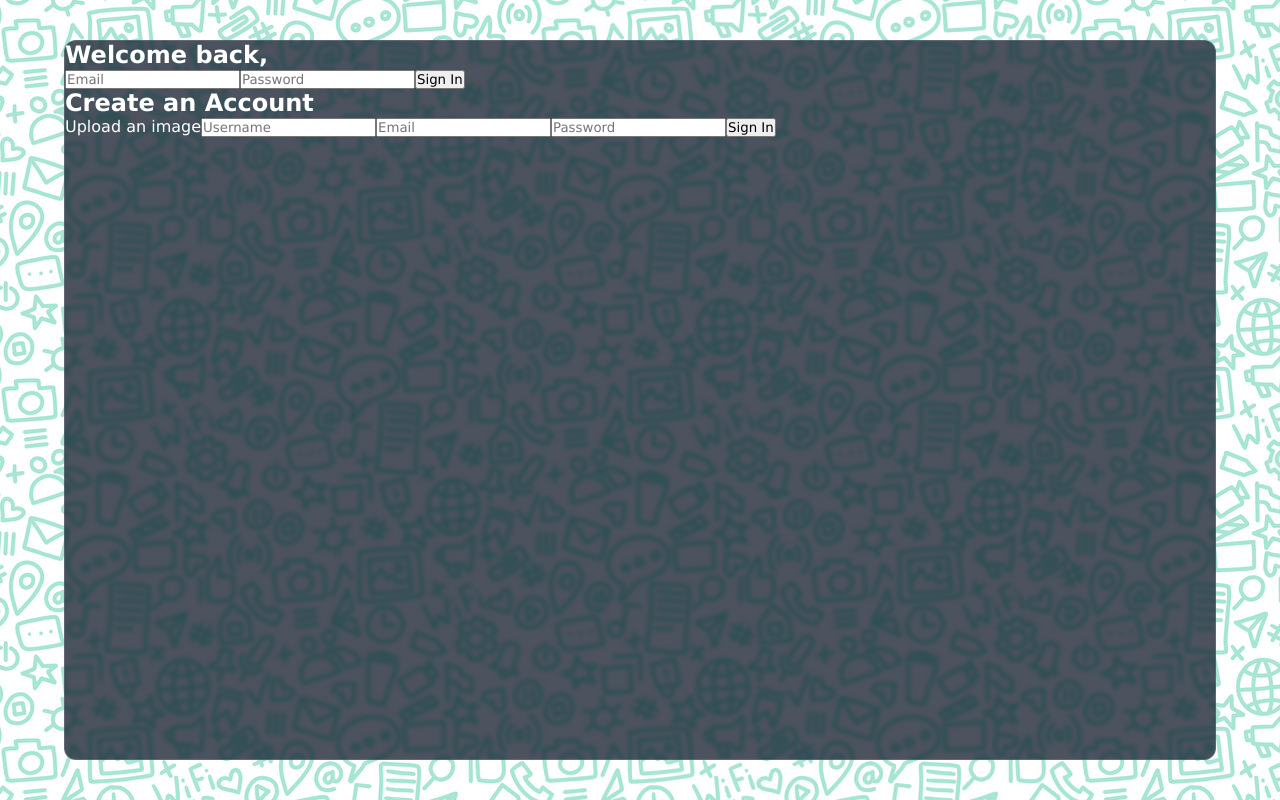
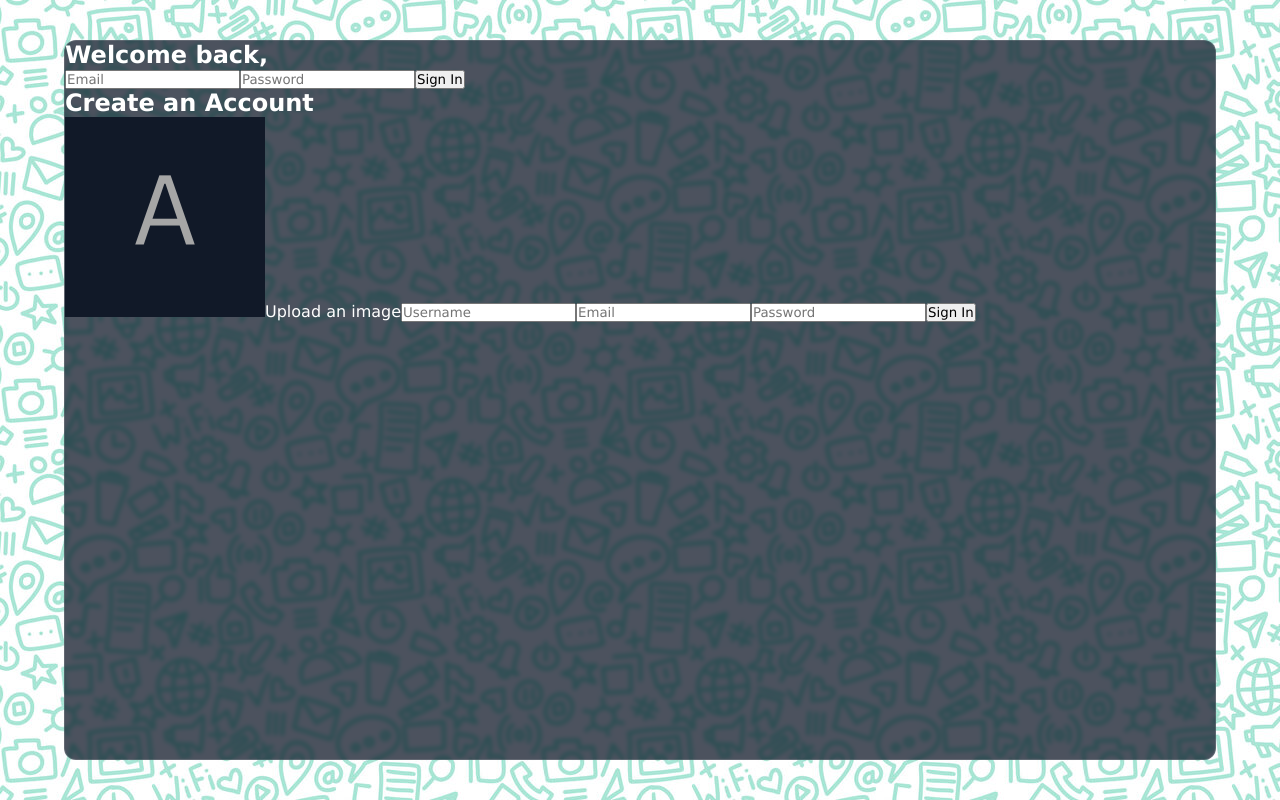
Before and after one commit to Fenet-damena/Chat-App, a React (Vite) app in the folder chat-app/: page / in a window 1280 px wide. Built offline with nearby package versions, Linux system fonts and the light colour scheme; the HTML template or start-up script is replaced by a standard one.

Commit message:
login image set up

```diff
--- a/chat-app/src/components/login/Login.jsx
+++ b/chat-app/src/components/login/Login.jsx
@@ -1,5 +1,20 @@
+import { useState } from "react"
 import "./login.css"
 const Login = () => {
+    const  [avatar,setAvatar] = useState({
+        file:null,
+        url:""
+    })
+    const handleAvatar = e =>{
+        if(e.targate.file[0]){
+            setAvatar({
+                file:e.targate.file[0],
+                url: URL.createObjectURL(e.target.file[0])
+            })
+
+        }
+
+    }
     return (
         <div className="login">
             <div className="item">
@@ -14,8 +29,10 @@ const Login = () => {
             <div className="item">
             <h2>Create an Account</h2>
                 <form >
-                    <label htmlFor="file">Upload an image</label>
-                    <input type="file" id="file" style={{display:"none"}}/>
+                    <label htmlFor="file">
+                        <img src={avatar.url || "./avatar.png"} alt="" />
+                        Upload an image</label>
+                    <input type="file" id="file" style={{display:"none"}} onChange={handleAvatar}/>
                     <input type="text" placeholder="Username" name="username"/>
                     <input type="text" placeholder="Email" name="email"/>
                     <input type="password" placeholder="Password" name="password"/>
```
